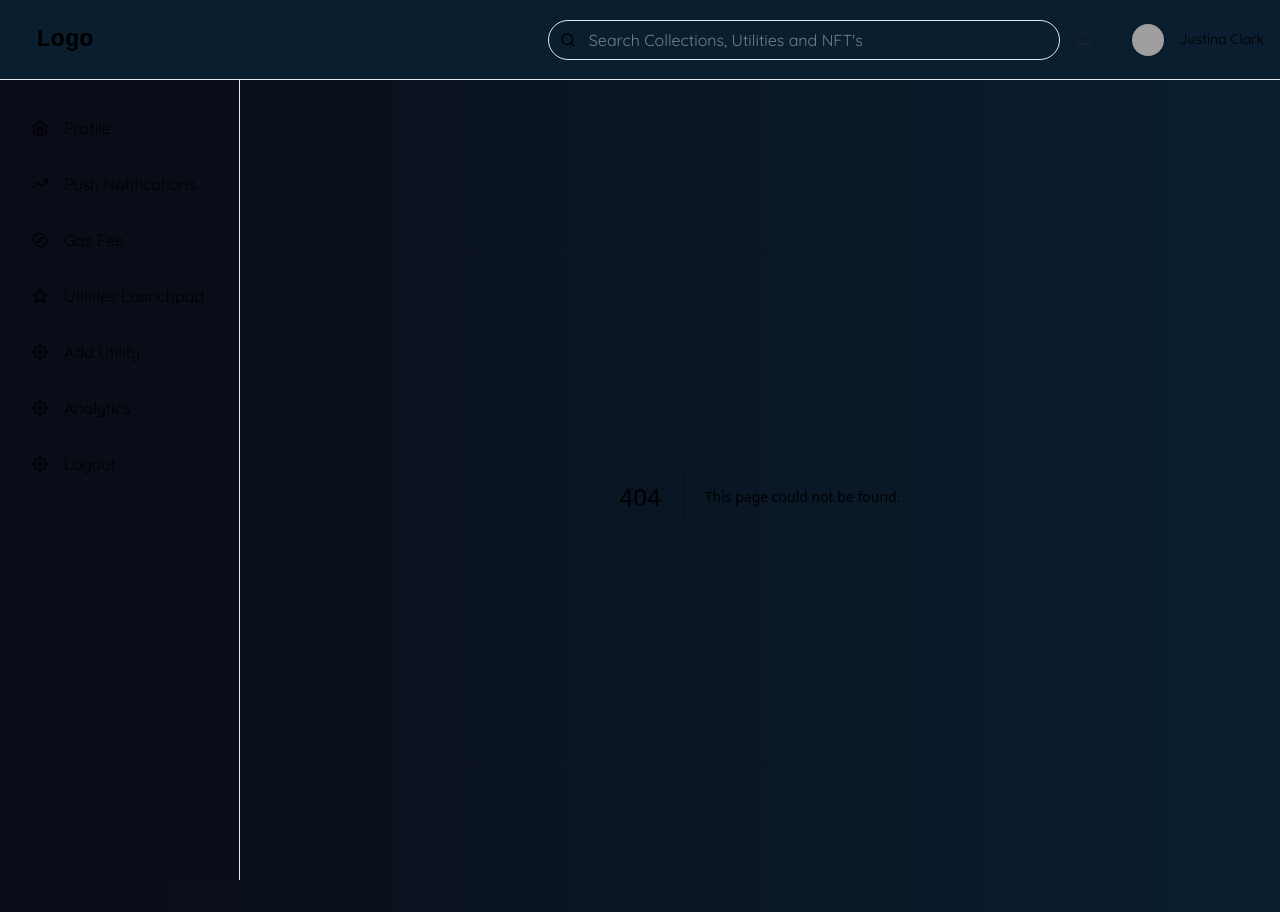
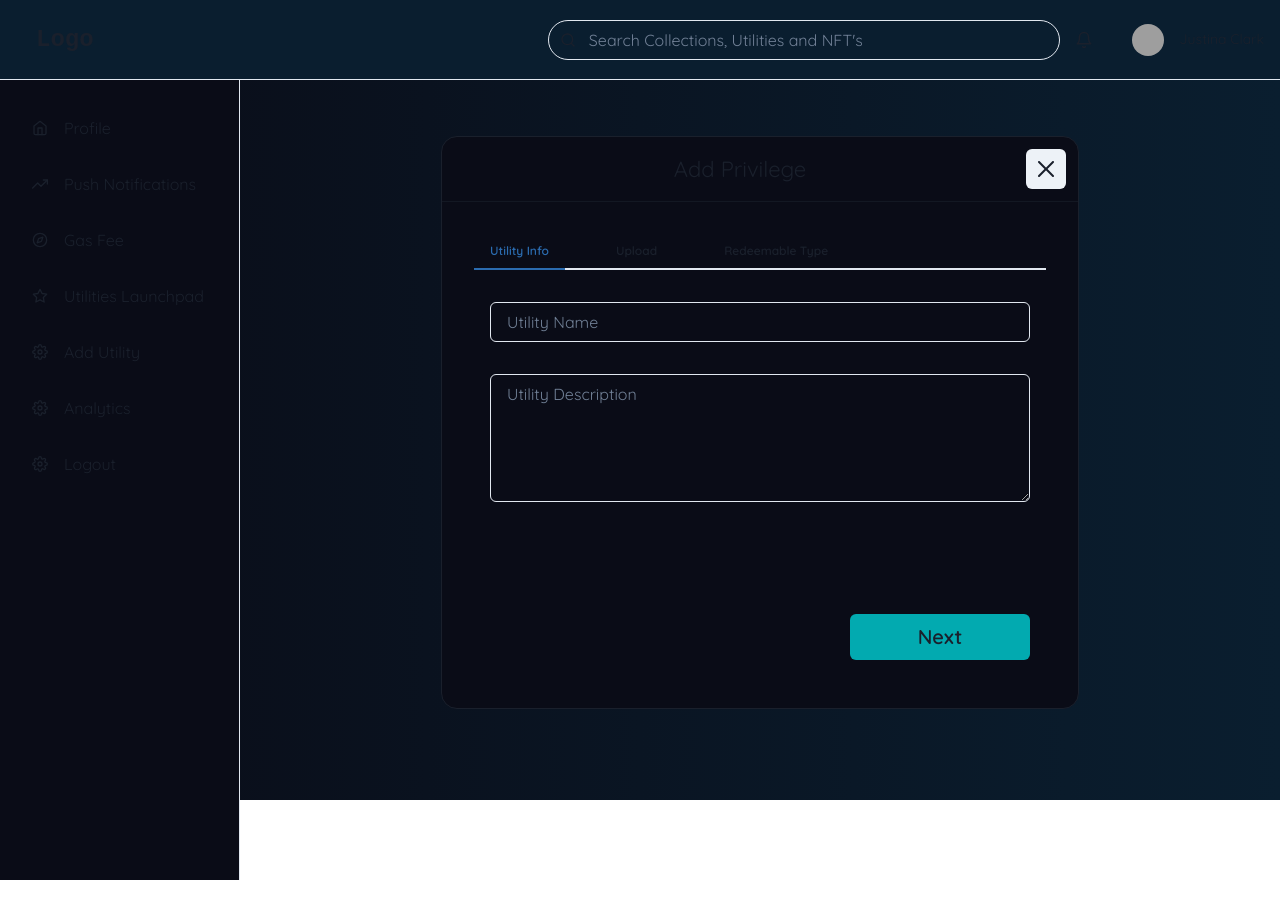
Before and after one commit to lazyfuhrer/strive-network-task, a Next.js app: page /privilege in a window 1280 px wide. Before the commit this address had no page. After the commit the page ends 800 px from the top, so only its background shows below. Built offline with nearby package versions, Linux system fonts and the light colour scheme; grey boxes are pictures that could not be loaded.

Commit message:
feat: created utility page components

```diff
--- a/src/pages/index.tsx
+++ b/src/pages/index.tsx
@@ -141,7 +141,7 @@ export default function Home() {
               <Input placeholder='Optional' />
             </FormControl>
             <Center>
-              <Button mt={10} bg={"rgba(2, 170, 176, 1)"} w={'186px'}>Submit</Button>
+              <Button variant="unstyled" mt={10} bg={"rgba(2, 170, 176, 1)"} w={'186px'}>Submit</Button>
             </Center>
           </TabPanel>
         </TabPanels>
--- /dev/null
+++ b/src/pages/privilege.tsx
@@ -0,0 +1,97 @@
+import { Box, Button, Center, Divider, Flex, FormControl, FormLabel, Heading, IconButton, Input, Select, Spacer, Switch, Tab, TabList, TabPanel, TabPanels, Tabs, Text, Textarea, Tooltip } from "@chakra-ui/react";
+import { CloseIcon, InfoIcon } from '@chakra-ui/icons';
+import { IoIosArrowDropdown } from 'react-icons/io';
+
+export default function Privilege() {
+  return (
+    <>
+      <Flex justify={'center'} mt={10}>
+      <Tabs
+        w={'638px'}
+        h={'full'}
+        bg={'rgba(10, 12, 23, 1)'}
+        border={'1px'}
+        borderRadius={'16px'}
+        size={'md'}
+      >
+        <Box p={3} display="flex" alignItems="center" justifyContent="space-between">
+            <Box flex="1" textAlign="center">
+                <Text fontSize={"22px"}>Add Privilege</Text>
+            </Box>
+            <IconButton aria-label='Close section' icon={<CloseIcon />} />
+        </Box>
+        <Divider />
+        <Box p={'8'}>
+            <Box>
+            <TabList gap={'35px'}>
+                <Tab fontSize={"12px"} fontWeight={600}>Utility Info</Tab>
+                <Tab fontSize={"12px"} fontWeight={600}>Upload</Tab>
+                <Tab fontSize={"12px"} fontWeight={600}>Redeemable Type</Tab>
+            </TabList>
+            </Box>
+
+            <TabPanels>
+            <TabPanel display="flex" flexDirection="column">
+                <FormControl mt={4}>
+                    <Input placeholder="Utility Name" />
+                </FormControl>
+                <FormControl mt={8} isRequired>
+                    <Textarea
+                    placeholder="Utility Description"
+                    resize="vertical"
+                    rows={5}
+                    />
+                </FormControl>
+                <Button variant="unstyled" bg={'rgba(2, 170, 176, 1)'} mt={28} w={'180px'} h={'46px'} fontSize={'20px'} alignSelf="flex-end">
+                    Next
+                </Button>
+            </TabPanel>
+
+            <TabPanel mt={{base: '0', md: '10'}}>
+                458
+            </TabPanel>
+
+            <TabPanel mt={2}>
+                <Box>
+                    <Flex justifyContent="space-between" alignItems="center" mb={4}>
+                        <Text fontSize="22px">
+                            Redeemable Type{" "}
+                            <Tooltip label="Redeemable Type" fontSize="md">
+                            <InfoIcon color={'rgba(2, 170, 176, 1)'} w={4} h={4} />
+                            </Tooltip>
+                        </Text>
+                        <Switch size="lg" color="rgba(2, 170, 176, 1)" />
+                    </Flex>
+
+                    <Flex justifyContent="space-between" alignItems="center">
+                        <Text fontSize="22px">
+                            Expiry Type{" "}
+                            <Tooltip label="Expiry Type" fontSize="md">
+                            <InfoIcon color={'rgba(2, 170, 176, 1)'} w={4} h={4} />
+                            </Tooltip>
+                        </Text>
+                        <Switch size="lg" color="rgba(2, 170, 176, 1)" />
+                    </Flex>
+
+                    <Box>
+                        <Text fontSize="22px" mt={4}>Categories</Text>
+                        <Select icon={<IoIosArrowDropdown/>} mt={4} placeholder="Select">
+                            <option value="option1" style={{ backgroundColor: "rgba(0, 0, 0, 1)", height: "56px", width: "602px" }}>Category</option>
+                            <option value="option2" style={{ backgroundColor: "rgba(0, 0, 0, 1)", height: "40px" }}>Category</option>
+                            <option value="option3" style={{ backgroundColor: "rgba(0, 0, 0, 1)", height: "40px" }}>Category</option>
+                        </Select>
+                    </Box>
+
+                    <Flex justifyContent="flex-end" mt={36}>
+                        <Spacer />
+                        <Button variant="unstyled" bg="rgba(2, 170, 176, 1)" w={'180px'} h={'46px'} fontSize={'20px'}>Submit</Button>
+                    </Flex>
+                </Box>
+            </TabPanel>
+        </TabPanels>
+        </Box>
+      </Tabs>
+      </Flex>
+    </>
+  )
+}
```
